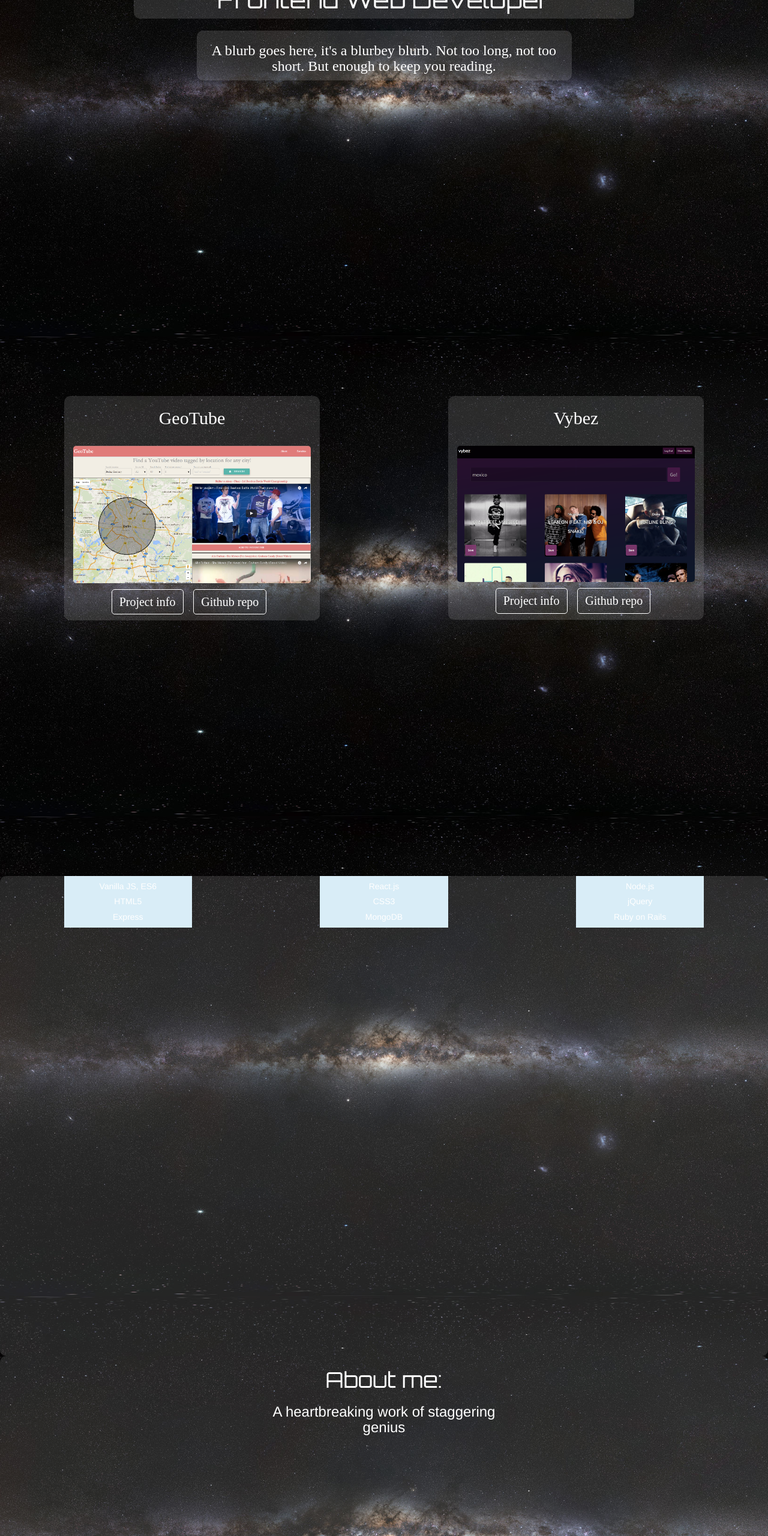
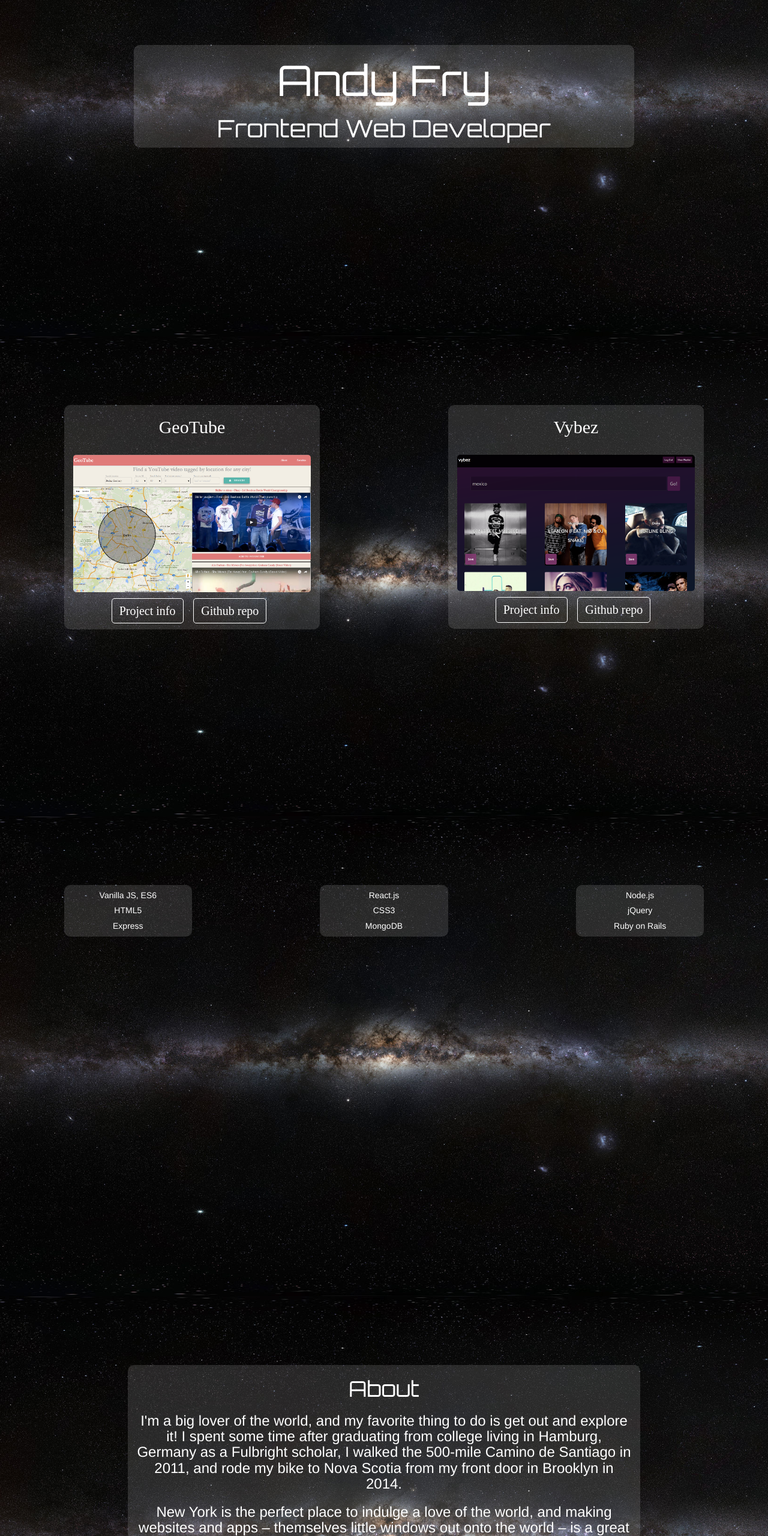
Before and after one commit to andyfry01/portfolio-frontend, a website: page public/index.html in a window 1280 px wide. Shown: the part 240-2800 px from the top of the page at 60% size. Drawn offline with nearby package versions, Linux system fonts and the light colour scheme; a web font is replaced by a local one.

Commit message:
added about section, more styling, CSS refactoring

```diff
--- a/public/css/style.css
+++ b/public/css/style.css
@@ -21,8 +21,10 @@ img {
 
 #header {
   height: 100vh;
-  margin-top: 100px;
   width: 100%;
+  display: flex;
+  align-items: center;
+  justify-content: center;
 }
 
 .card {
@@ -54,23 +56,15 @@ img {
 }
 
 
-#about-me {
-  margin-top: 20px;
-  font-size: 30px;
+.footer-section {
+  min-height: 50vh;
+  max-height: 100%;
   font-family: 'Mandali', bold;
+
 }
 
-#projects {
-  min-height: 100vh;
-  max-height: 100%;
-}
-
-#skills {
-  min-height: 100vh;
-  max-height: 100%;
-}
-
-#about {
+.content-section {
+  padding-top: 115px;
   min-height: 100vh;
   max-height: 100%;
 }
--- a/public/index.html
+++ b/public/index.html
@@ -18,25 +18,21 @@
     <nav class="navbar navbar-default navbar-fixed-top" id="navigation">
       <div class="container">
         <a href="#projects" class="btn navbar-btn page-scroll navbar-left standard-button">Projects</a>
-        <a href="#skills" class="btn navbar-btn page-scroll navbar-left standard-button">About</a>
+        <a href="#skills" class="btn navbar-btn page-scroll navbar-left standard-button">Skills</a>
+        <a href="#about" class="btn navbar-btn page-scroll navbar-left standard-button">About</a>
         <a href="#contact" class="btn navbar-btn page-scroll navbar-left standard-button">Contact</a>
       </div>
     </nav>
 
     <div id="header">
 
-        <div class="col-xs-8 col-md-offset-2 text-center card">
+        <div class="col-xs-8 text-center card">
           <h1 id="title">Andy Fry</h1>
           <h2 id="subtitle">Frontend Web Developer</h2>
         </div>
-
-        <div class="col-md-6 col-md-offset-3 text-center card" id="about-me">
-          <h3>A blurb goes here, it's a blurbey blurb. Not too long, not too short. But enough to keep you reading.</h3>
-        </div>
-
     </div>
 
-    <div class="row" id="projects">
+    <div class="row content-section" id="projects">
 
       <div class="col-md-4 col-md-offset-1 text-center card">
         <h3 class="info">GeoTube<h3>
@@ -85,21 +81,21 @@
 
     </div>
 
-    <div class="row card" id="skills">
+    <div class="row content-section" id="skills">
 
-      <div class="col-md-2 col-md-offset-1 text-center bg-info">
+      <div class="col-md-2 col-md-offset-1 text-center card">
         <h5>Vanilla JS, ES6</h5>
         <h5>HTML5</h5>
         <h5>Express</h5>
       </div>
 
-      <div class="col-md-2 col-md-offset-2 text-center bg-info">
+      <div class="col-md-2 col-md-offset-2 text-center card">
         <h5>React.js</h5>
         <h5>CSS3</h5>
         <h5>MongoDB</h5>
       </div>
 
-      <div class="col-md-2 col-md-offset-2 text-center bg-info">
+      <div class="col-md-2 col-md-offset-2 text-center card">
         <h5>Node.js</h5>
         <h5>jQuery</h5>
         <h5>Ruby on Rails</h5>
@@ -107,10 +103,20 @@
 
     </div>
 
-    <div class="row card" id="about">
-      <div class="col-md-4 col-md-offset-4 text-center">
-        <h1>About me:</h1>
-        <h3>A heartbreaking work of staggering genius</h3>
+    <div class="row content-section" id="about">
+      <div class="col-md-8 col-md-offset-2 text-center card">
+        <h1>About</h1>
+        <h3>I'm a big lover of the world, and my favorite thing to do is get out and explore it! I spent some time after graduating from college living in Hamburg, Germany as a Fulbright scholar, I walked the 500-mile Camino de Santiago in 2011, and rode my bike to Nova Scotia from my front door in Brooklyn in 2014.</h3>
+        <h3>New York is the perfect place to indulge a love of the world, and making websites and apps – themselves little windows out onto the world – is a great way to indulge that love in my work life!</h3>
+      </div>
+    </div>
+
+    <div class="row card footer-section" id="contact">
+      <h1>Get in touch!</h1>
+      <div>
+        <a href="mailto:andyfry01@gmail.com" class="standard-button">Email</a>
+        <a target="_blank" href="https://www.github.com/andyfry01" class="standard-button">Github</a>
+        <a target="_blank" href="https://www.linkedin.com/in/andyfry01" class="standard-button">LinkedIn</a>
       </div>
     </div>
 
```
